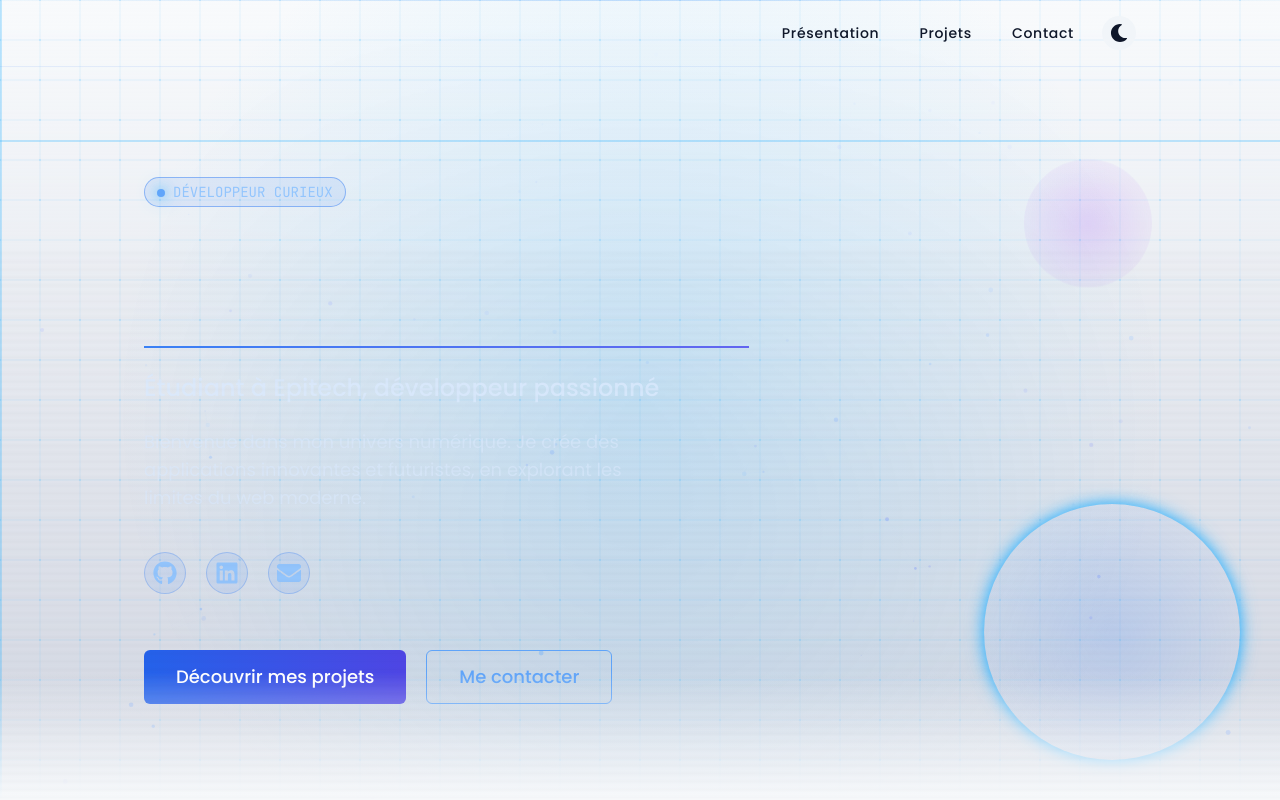
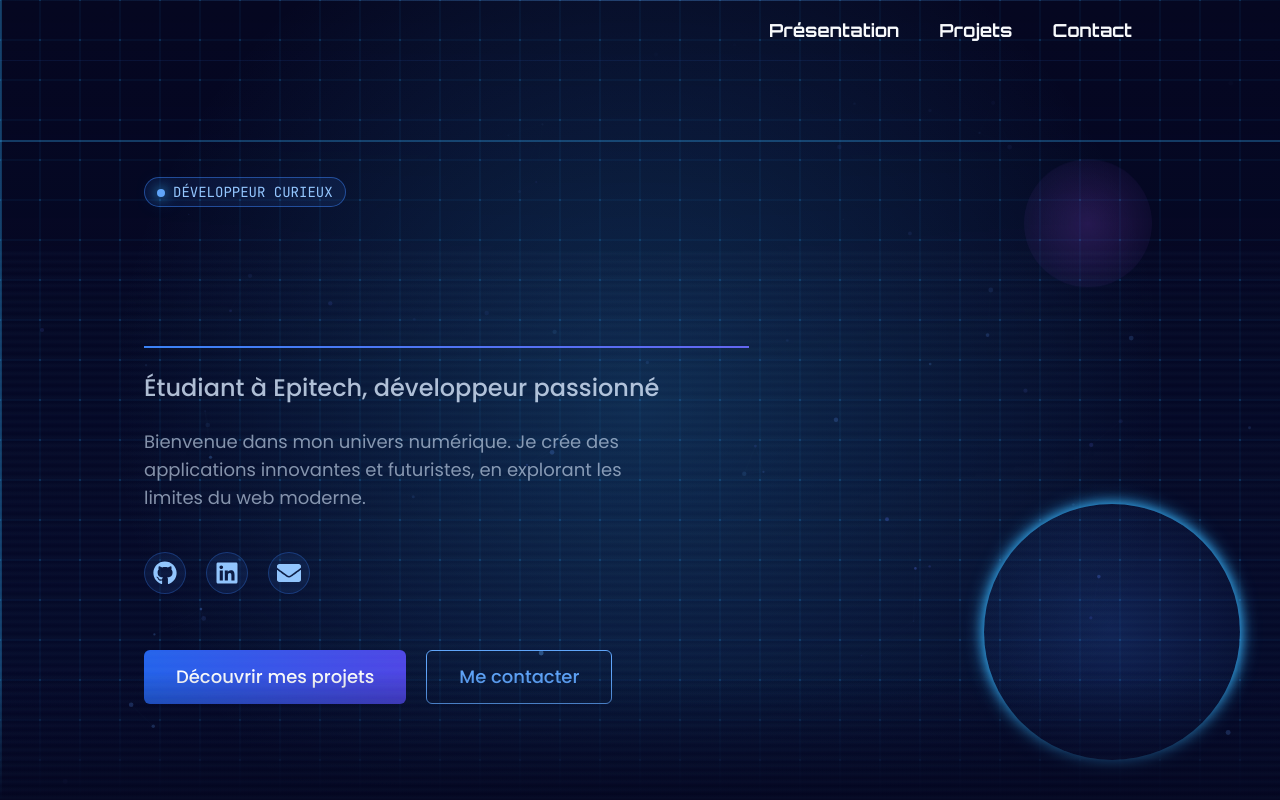
Before and after one commit to Val8063/Portfolio, a Next.js app: page / in a window 1280 px wide. Shown: the top 800 px of the page. Built offline with nearby package versions, Linux system fonts and the light colour scheme.

Commit message:
[FIX] Site qui s'affiche toujours en clair [RMV] systeme de mode d'affichage (clair / sombre)

```diff
--- a/src/app/globals.css
+++ b/src/app/globals.css
@@ -45,27 +45,6 @@
   --border: rgba(148, 163, 184, 0.2);
   --input: #334155;
   --ring: #3b82f6;
-}
-
-@media (prefers-color-scheme: light) {
-  :root {
-    --background: #f8fafc;
-    --foreground: #0f172a;
-    --primary: #3b82f6;
-    --primary-dark: #2563eb;
-    --secondary: #10b981;
-    --accent: #8b5cf6;
-    --muted: #f1f5f9;
-    --muted-foreground: #64748b;
-    --card: rgba(255, 255, 255, 0.8);
-    --card-foreground: #0f172a;
-    --border: rgba(148, 163, 184, 0.2);
-    --input: #e2e8f0;
-    --ring: #3b82f6;
-    --scanline-color: rgba(0, 0, 0, 0.02);
-    --glitch-color-1: rgba(0, 80, 180, 0.5);
-    --glitch-color-2: rgba(124, 58, 237, 0.5);
-  }
 }
 
 body {
--- a/src/components/FuturisticAboutSection.tsx
+++ b/src/components/FuturisticAboutSection.tsx
@@ -38,18 +38,18 @@ function FuturisticSkillCard({ icon, title, description, delay }: SkillCardProps
       <div className="absolute inset-0 opacity-0 group-hover:opacity-100 transition-opacity duration-700 bg-gradient-to-r from-blue-500/10 via-indigo-500/10 to-blue-500/10 z-0"></div>
 
       {/* Icône */}
-      <div className="text-blue-400 text-4xl mb-5 relative z-10 group-hover:text-blue-300 transition-colors duration-300">
+      <div className="text-primary text-4xl mb-5 relative z-10 group-hover:text-primary-dark transition-colors duration-300">
         {icon}
-        <div className="absolute -inset-2 bg-blue-400/10 rounded-full opacity-0 group-hover:opacity-100 transition-opacity duration-300 blur-xl"></div>
+        <div className="absolute -inset-2 bg-primary/10 rounded-full opacity-0 group-hover:opacity-100 transition-opacity duration-300 blur-xl"></div>
       </div>
 
       {/* Titre */}
-      <h3 className="font-cyber font-bold text-lg mb-3 relative z-10 text-blue-100 group-hover:text-blue-50 transition-colors duration-300">
+      <h3 className="font-cyber font-bold text-lg mb-3 relative z-10 text-foreground group-hover:text-foreground transition-colors duration-300">
         {title}
       </h3>
 
       {/* Description */}
-      <p className="text-blue-200/70 relative z-10 group-hover:text-blue-100/90 transition-colors duration-300">
+      <p className="text-muted-foreground relative z-10 group-hover:text-foreground transition-colors duration-300">
         {description}
       </p>
 
@@ -114,7 +114,7 @@ export default function FuturisticAboutSection() {
         >
           {/* Titre de section avec effet glitch */}
           <div className="inline-block">
-            <h2 className="text-3xl md:text-4xl font-cyber font-bold mb-4 inline-block bg-clip-text text-transparent bg-gradient-to-r from-blue-400 to-indigo-400">
+            <h2 className="text-3xl md:text-4xl font-cyber font-bold mb-4 inline-block">
               <GlitchText text="À propos de moi" />
             </h2>
           </div>
@@ -125,12 +125,12 @@ export default function FuturisticAboutSection() {
             whileInView={{ width: "100px" }}
             viewport={{ once: true }}
             transition={{ duration: 0.8, delay: 0.3 }}
-            className="h-[3px] bg-gradient-to-r from-blue-500 to-indigo-500 mx-auto mb-8"
+            className="h-[3px] bg-gradient-to-r from-primary to-accent mx-auto mb-8"
           />
 
           {/* Description */}
           <motion.p
-            className="text-lg text-blue-100/70 max-w-2xl mx-auto relative"
+            className="text-lg text-muted-foreground max-w-2xl mx-auto relative"
             initial={{ opacity: 0, y: 20 }}
             whileInView={{ opacity: 1, y: 0 }}
             viewport={{ once: true }}
@@ -149,8 +149,8 @@ export default function FuturisticAboutSection() {
             transition={{ duration: 0.8, delay: 0.6 }}
             className="mt-8 inline-block"
           >
-            <div className="font-mono text-sm text-blue-300/80 bg-blue-950/30 px-4 py-2 rounded-lg border border-blue-500/20 inline-block">
-              <span className="text-blue-400">$</span> ./explorer <span className="text-purple-400">--technologies</span>
+            <div className="font-mono text-sm bg-muted px-4 py-2 rounded-lg border border-border inline-block">
+              <span className="text-primary">$</span> ./explorer <span className="text-accent">--technologies</span>
             </div>
           </motion.div>
         </motion.div>
--- a/src/components/FuturisticProjectsSection.tsx
+++ b/src/components/FuturisticProjectsSection.tsx
@@ -11,7 +11,7 @@ export default function FuturisticProjectsSection() {
       description: "Le site que vous consultez actuellement, réalisé avec Next.js et Tailwind CSS, avec des animations avancées.",
       tags: ["Next.js", "TypeScript", "Tailwind CSS", "Framer Motion"],
       image: "/images/portfolio.webp",
-      github: "#"
+      github: "https://github.com/Val8063/Portfolio"
     },
     {
       title: "Wolf3D",
--- a/src/components/Navbar.tsx
+++ b/src/components/Navbar.tsx
@@ -4,7 +4,6 @@ import { useState, useEffect } from 'react';
 import { motion, AnimatePresence } from 'framer-motion';
 import Link from 'next/link';
 import { FaBars, FaTimes } from 'react-icons/fa';
-import ThemeToggle from './ThemeToggle';
 import GlitchText from './GlitchText';
 
 export default function Navbar() {
@@ -90,7 +89,7 @@ export default function Navbar() {
               >
                 <a
                   href={link.href}
-                  className="font-orbitron text-sm font-medium tracking-wider transition-colors hover:text-blue-400 py-2 px-1 relative"
+                  className="font-cyber font-bold text-lg transition-colors hover:text-blue-400 py-2 px-1 relative"
                 >
                   {link.name}
 
@@ -126,13 +125,10 @@ export default function Navbar() {
               </motion.li>
             ))}
           </motion.ul>
-
-          <ThemeToggle />
         </div>
 
         {/* Mobile Menu Button */}
         <div className="md:hidden flex items-center gap-4">
-          <ThemeToggle />
           <motion.button
             onClick={() => setIsMobileMenuOpen(!isMobileMenuOpen)}
             aria-label={isMobileMenuOpen ? 'Close menu' : 'Open menu'}
@@ -213,7 +209,7 @@ export default function Navbar() {
                 >
                   <a
                     href={link.href}
-                    className="font-orbitron text-base font-medium tracking-wider flex items-center py-2 hover:text-blue-400 transition-colors"
+                    className="font-cyber font-bold text-lg flex items-center py-2 hover:text-blue-400 transition-colors"
                     onClick={() => setIsMobileMenuOpen(false)}
                   >
                     <span className="text-blue-500 mr-2">0{index + 1}.</span>
--- a/src/components/ThemeToggle.tsx
+++ b/src/components/ThemeToggle.tsx
@@ -1,43 +1,6 @@
 "use client";
 
-import { useState, useEffect } from 'react';
-import { FaSun, FaMoon } from 'react-icons/fa';
-
+// This component has been removed as the site now uses dark mode only
 export default function ThemeToggle() {
-  const [theme, setTheme] = useState('light');
-
-  useEffect(() => {
-    // Récupérer le thème enregistré ou utiliser la préférence du système
-    const savedTheme = localStorage.getItem('theme') || 'system';
-
-    if (savedTheme === 'dark' || (savedTheme === 'system' && window.matchMedia('(prefers-color-scheme: dark)').matches)) {
-      setTheme('dark');
-      document.documentElement.classList.add('dark');
-    } else {
-      setTheme('light');
-      document.documentElement.classList.remove('dark');
-    }
-  }, []);
-
-  const toggleTheme = () => {
-    if (theme === 'light') {
-      setTheme('dark');
-      localStorage.setItem('theme', 'dark');
-      document.documentElement.classList.add('dark');
-    } else {
-      setTheme('light');
-      localStorage.setItem('theme', 'light');
-      document.documentElement.classList.remove('dark');
-    }
-  };
-
-  return (
-    <button
-      onClick={toggleTheme}
-      className="p-2 rounded-full bg-muted hover:bg-muted/80 transition-colors"
-      aria-label={theme === 'light' ? 'Passer en mode sombre' : 'Passer en mode clair'}
-    >
-      {theme === 'light' ? <FaMoon size={18} /> : <FaSun size={18} />}
-    </button>
-  );
+  return null;
 }
```
